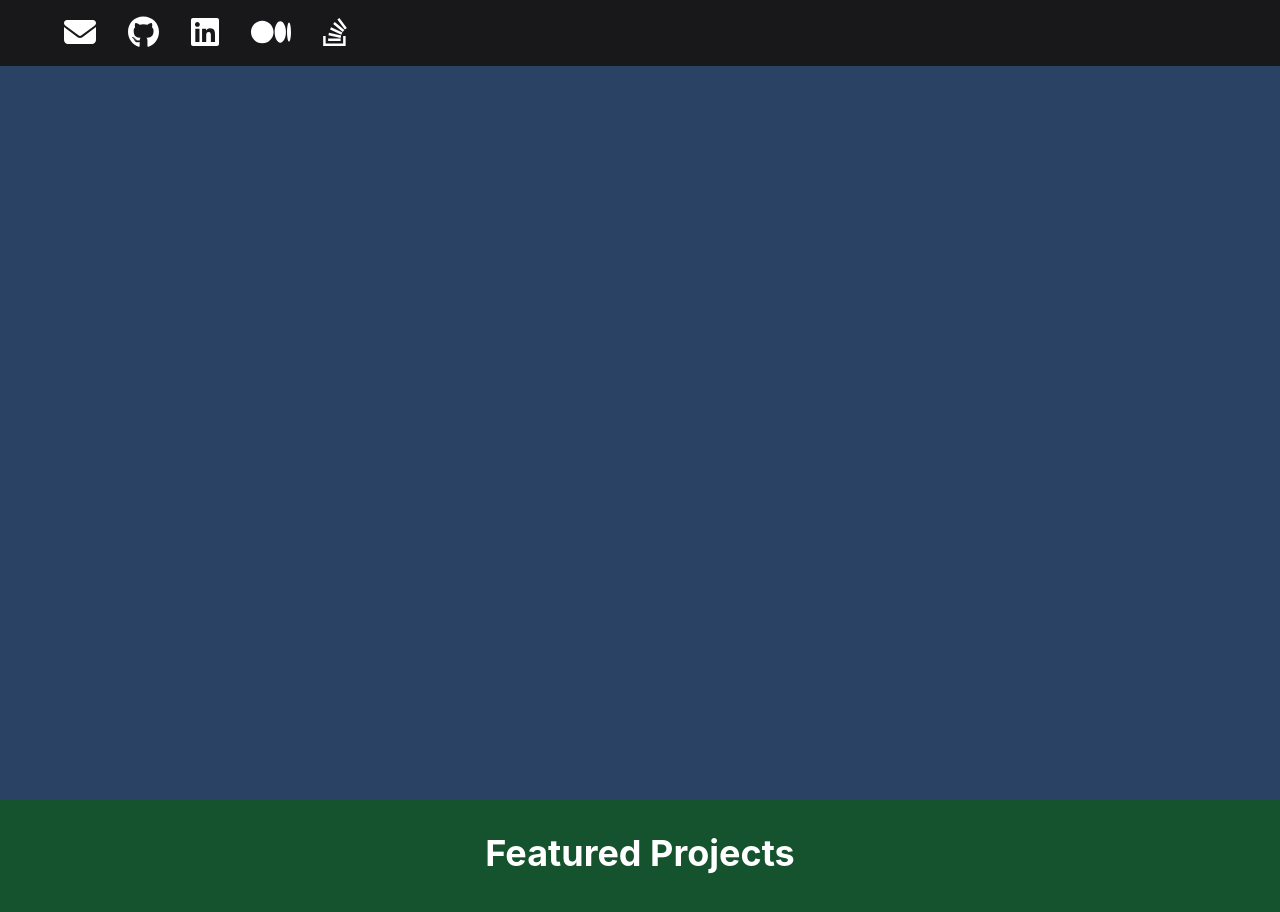
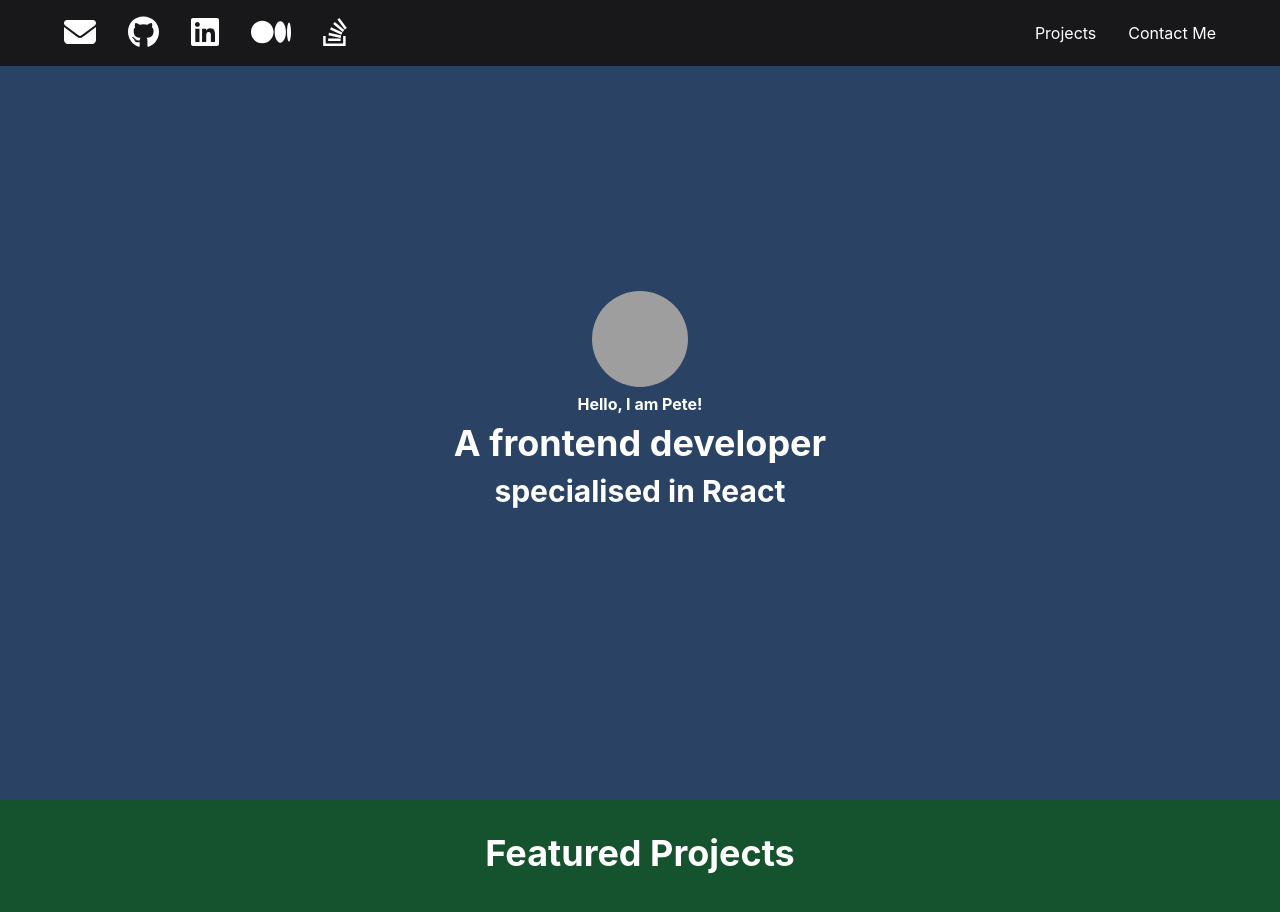
Before and after one commit to kabirbapson/bappi_portfolio, a React (Create React App) app: page / in a window 1280 px wide. Shown: the top 912 px of the page. Built offline with nearby package versions, Linux system fonts and the light colour scheme; grey boxes are pictures that could not be loaded.

Commit message:
new Designn

```diff
--- a/src/components/Header.js
+++ b/src/components/Header.js
@@ -12,7 +12,7 @@ import { Box, HStack, VStack } from "@chakra-ui/react";
 const socials = [
   {
     icon: faEnvelope,
-    url: "mailto: hello@example.com",
+    url: "mailto: kabirbapson@gmail.com",
   },
   {
     icon: faGithub,
@@ -20,15 +20,15 @@ const socials = [
   },
   {
     icon: faLinkedin,
-    url: "https://www.linkedin.com",
+    url: "https://www.linkedin.com/in/kabirbapson/",
   },
   {
     icon: faMedium,
-    url: "https://medium.com",
+    url: "https://medium.com/@kabirbapson",
   },
   {
     icon: faStackOverflow,
-    url: "https://stackoverflow.com",
+    url: "https://stackoverflow.com/users/17542178/bappi-kabir",
   },
 ];
 
@@ -76,7 +76,8 @@ const Header = () => {
           </nav>
           <nav>
             <HStack spacing={8}>
-
+              <a href="/#projects-section">Projects</a>
+              <a href="/#contactme-section">Contact Me</a>
               {/* Add links to Projects and Contact me section */}
             </HStack>
           </nav>
--- a/src/components/LandingSection.js
+++ b/src/components/LandingSection.js
@@ -15,7 +15,18 @@ const LandingSection = () => (
     isDarkBackground
     backgroundColor="#2A4365"
   >
-
+    <VStack>
+    <Avatar src="https://i.pravatar.cc/150?img=7" size={'xl'} />
+      <Heading as={'h1'} size={'sm'} >
+        {greeting}
+      </Heading>
+      <Heading as={'h3'} size={'xl'}>
+        {bio1}
+      </Heading>
+      <Heading as={'h3'} size={'lg'}>
+        {bio2}
+      </Heading>
+    </VStack>
   </FullScreenSection>
 );
 
```
